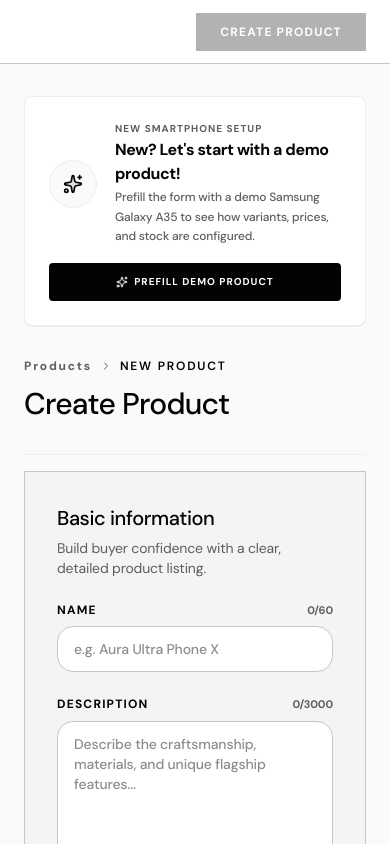
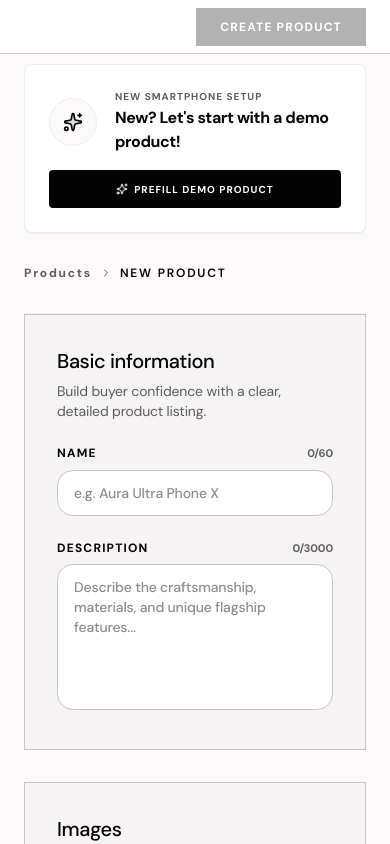
Before and after one commit to wwwredeem2580-blip/new_zenvy, a Next.js app in the folder client/: page /dashboard/products/new in a window 390 px wide. Shown: the top 844 px of the page. Built offline with nearby package versions, Linux system fonts and the light colour scheme.

Commit message:
ref(client): product creation page ref for smaller screens

```diff
--- a/client/src/components/NewProductScreen.tsx
+++ b/client/src/components/NewProductScreen.tsx
@@ -266,7 +266,7 @@ export default function NewProductScreen({
     <div className="flex-1 bg-[#fbf9f9] overflow-y-auto relative h-full flex flex-col font-sans text-[#1b1c1c]">
 
       {/* breadcrumbs header */}
-      <header className="fixed top-0 z-40 bg-white flex justify-between items-center w-full px-6 py-4 md:px-12 h-[64px] border-b border-[#c7c7bf]">
+      <header className="fixed top-0 z-40 bg-white flex justify-between items-center w-full px-6 py-4 md:px-12 h-[54px] md:h-[64px] border-b border-[#c7c7bf]">
         <div className="flex justify-end w-full gap-4">
           <button
             onClick={() => {
@@ -282,7 +282,7 @@ export default function NewProductScreen({
       </header>
 
       {/* Main Container */}
-      <div className="flex-1 pt-24 px-6 md:px-12 max-w-[1440px] mx-auto w-full pb-20">
+      <div className="flex-1 pt-16 md:pt-24 px-6 md:px-12 max-w-[1440px] mx-auto w-full pb-20">
 
         {/* Onboarding Prefill Banner */}
         {!initialProduct && (
@@ -294,9 +294,6 @@ export default function NewProductScreen({
               <div className="space-y-0.5 text-left">
                 <p className="text-[10px] font-bold text-[#5e5e5d] uppercase tracking-widest">New smartphone setup</p>
                 <h3 className="text-base font-bold text-[#020302] tracking-tight">New? Let&apos;s start with a demo product!</h3>
-                <p className="text-xs text-[#5e5e5d] font-medium leading-relaxed">
-                  Prefill the form with a demo Samsung Galaxy A35 to see how variants, prices, and stock are configured.
-                </p>
               </div>
             </div>
             <button
@@ -310,7 +307,7 @@ export default function NewProductScreen({
         )}
 
         {/* Breadcrumb & Main Actions */}
-        <div className="flex flex-col md:flex-row md:items-end justify-between gap-6 mb-4 border-b border-[#c7c7bf]/20 pb-8">
+        <div className="flex flex-col md:flex-row md:items-end justify-between gap-6 mb-0 md:mb-4 border-b border-[#c7c7bf]/20 pb-8">
           <div className="space-y-3">
             <nav className="flex items-center gap-2 text-[#5e5e5d] text-xs font-bold uppercase tracking-[0.15em]">
               <button onClick={onBack} className="hover:text-[#020302] transition-colors flex items-center gap-1">
@@ -319,9 +316,9 @@ export default function NewProductScreen({
               <ChevronRight size={12} className="text-[#5e5e5d]" />
               <span className="text-[#020302] font-semibold">{initialProduct ? 'Edit product' : 'New product'}</span>
             </nav>
-            <h1 className="text-3xl md:text-5xl font-medium tracking-tight text-[#020302]">
+            {/* <h1 className="text-3xl md:text-5xl font-medium tracking-tight text-[#020302]">
               {initialProduct ? 'Edit Product' : 'Create Product'}
-            </h1>
+            </h1> */}
           </div>
         </div>
 
```
